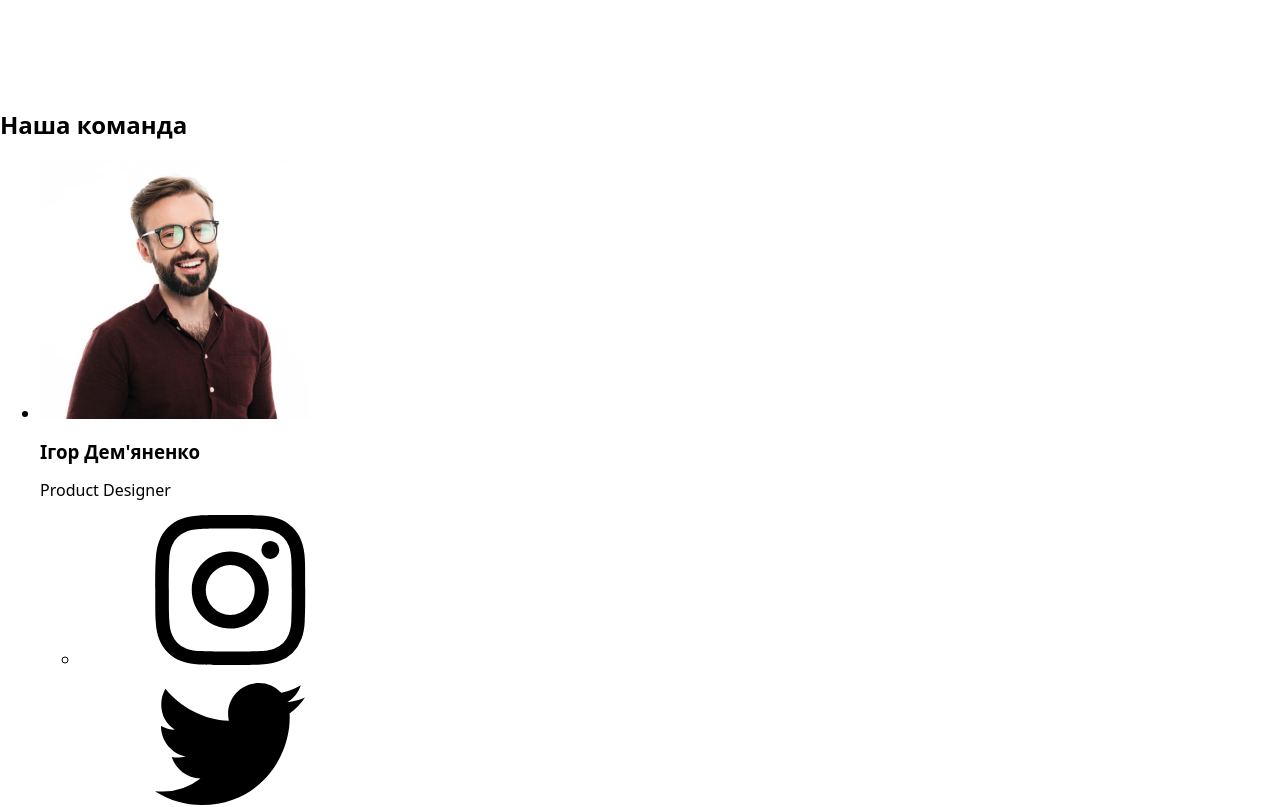
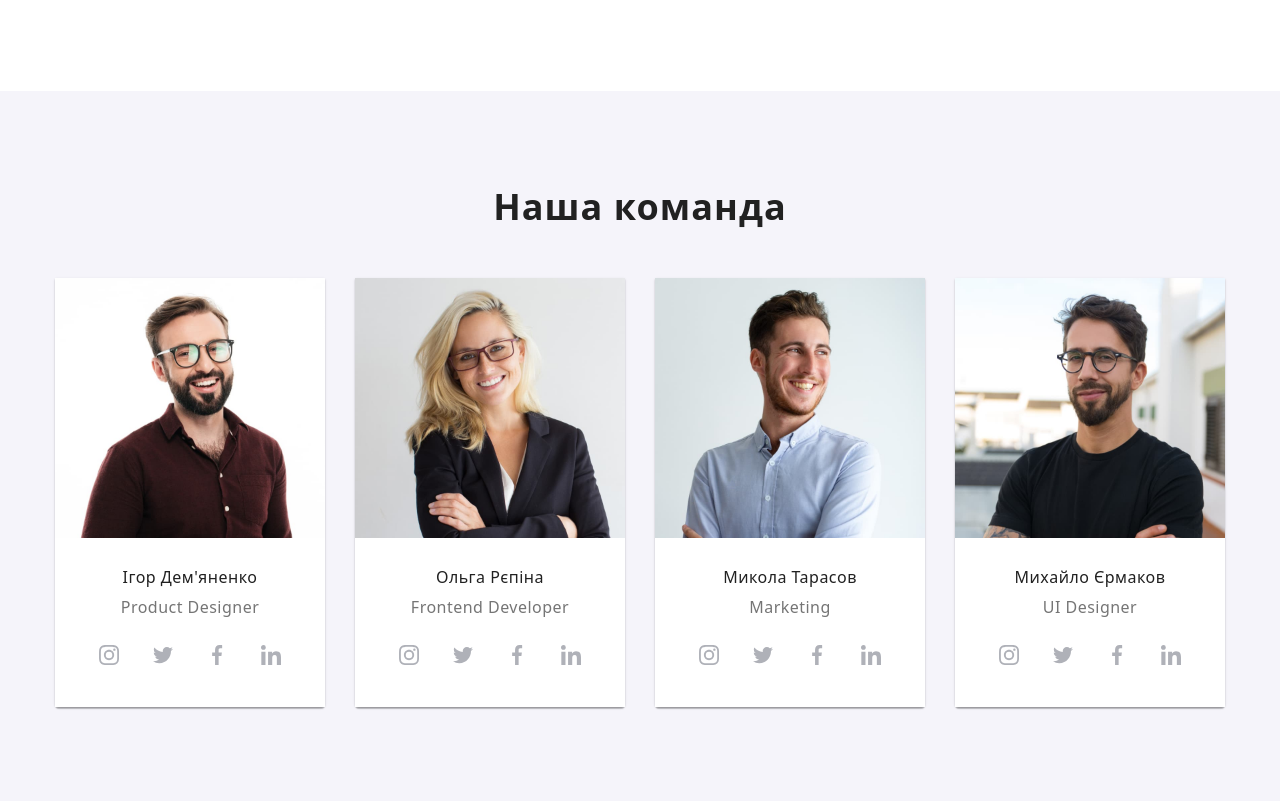
Before and after one commit to miastkivskyi/goit-markup-hw-07, a plain HTML site: page index.html in a window 1280 px wide. Shown: the part 1531-2338 px from the top of the page. Drawn offline with nearby package versions, Linux system fonts and the light colour scheme.

Commit message:
add team

```diff
--- a/sass/components/_examples.scss
+++ b/sass/components/_examples.scss
@@ -1,7 +1,6 @@
 .examples {
   @extend %container;
-  padding-top: 94px;
-  padding-bottom: 94px;
+  @extend %position-section;
 }
 .examples__title {
   color: $section-title-color;
--- a/sass/components/_features.scss
+++ b/sass/components/_features.scss
@@ -1,6 +1,5 @@
 .section-sample {
-  padding-top: 94px;
-  padding-bottom: 94px;
+  @extend %position-section;
 }
 
 .features {
--- /dev/null
+++ b/sass/components/_team.scss
@@ -0,0 +1,90 @@
+.section-team {
+  background-color: $button-basis;
+  @extend %position-section;
+}
+
+.team {
+  @extend %container;
+}
+.team__title {
+  color: $section-title-color;
+  font-weight: 700;
+  font-size: 36px;
+  line-height: 1.2;
+  text-align: center;
+  letter-spacing: 0.03em;
+  margin-bottom: 50px;
+  @extend %text-margin;
+}
+.team__list {
+  display: flex;
+  flex-wrap: wrap;
+  @extend %list;
+}
+.team__employees {
+  box-shadow: $empoyees-shadow;
+  border-radius: 0px 0px 4px 4px;
+}
+
+.team__employees:not(:last-child) {
+  margin-right: 30px;
+}
+.team__photo {
+  display: block;
+  max-width: 100%;
+  height: auto;
+}
+
+.staff {
+  padding-top: 30px;
+  padding-bottom: 30px;
+  background-color: $primary-white-color;
+}
+.staff__name {
+  color: $section-title-color;
+  font-weight: 500;
+  font-size: 16px;
+  line-height: 1.2;
+  text-align: center;
+  letter-spacing: 0.03em;
+  margin-right: 0;
+  margin-bottom: 10px;
+  @extend %text-margin;
+}
+
+.staff__profession {
+  color: $primary-text-color;
+  font-size: 16px;
+  line-height: 1.2;
+  text-align: center;
+  letter-spacing: 0.03em;
+  margin-top: 0px;
+  margin-bottom: 16px;
+  @extend %text-margin;
+}
+
+.network {
+  @extend %flex;
+  gap: 10px;
+  text-decoration: none;
+  @extend %list;
+}
+
+.network__link {
+  width: 44px;
+  height: 44px;
+  border-radius: 50%;
+  @extend %flex;
+  color: $color-link;
+  transition-property: background-color, color;
+  @extend %animation;
+  &:hover {
+    color: $primary-white-color;
+    background-color: $logo-color;
+  }
+}
+.network__icon {
+  fill: currentColor;
+  width: 20px;
+  height: 20px;
+}
--- a/sass/main.scss
+++ b/sass/main.scss
@@ -8,3 +8,4 @@
 @import "./components/modal";
 @import "./components/features";
 @import "./components/examples";
+@import "./components/team";
--- a/sass/utils/_placeholder.scss
+++ b/sass/utils/_placeholder.scss
@@ -35,3 +35,8 @@
   align-items: center;
   justify-content: center;
 }
+
+%position-section {
+  padding-top: 94px;
+  padding-bottom: 94px;
+}
--- a/sass/utils/_variables.scss
+++ b/sass/utils/_variables.scss
@@ -17,3 +17,6 @@ $border-button-modal: rgba(0, 0, 0, 0.1);
 $border-input: rgba(33, 33, 33, 0.2);
 $color-placeholder: rgba(117, 117, 117, 0.5);
 $thumb-color: rgba(47, 48, 58, 0.8);
+$empoyees-shadow: 0px 1px 3px rgba(0, 0, 0, 0.12),
+  0px 1px 1px rgba(0, 0, 0, 0.14), 0px 2px 1px rgba(0, 0, 0, 0.2);
+$color-link: #afb1b8;
```
Also changed, not shown: css/main.css, css/main.min.css, 2 other files.
